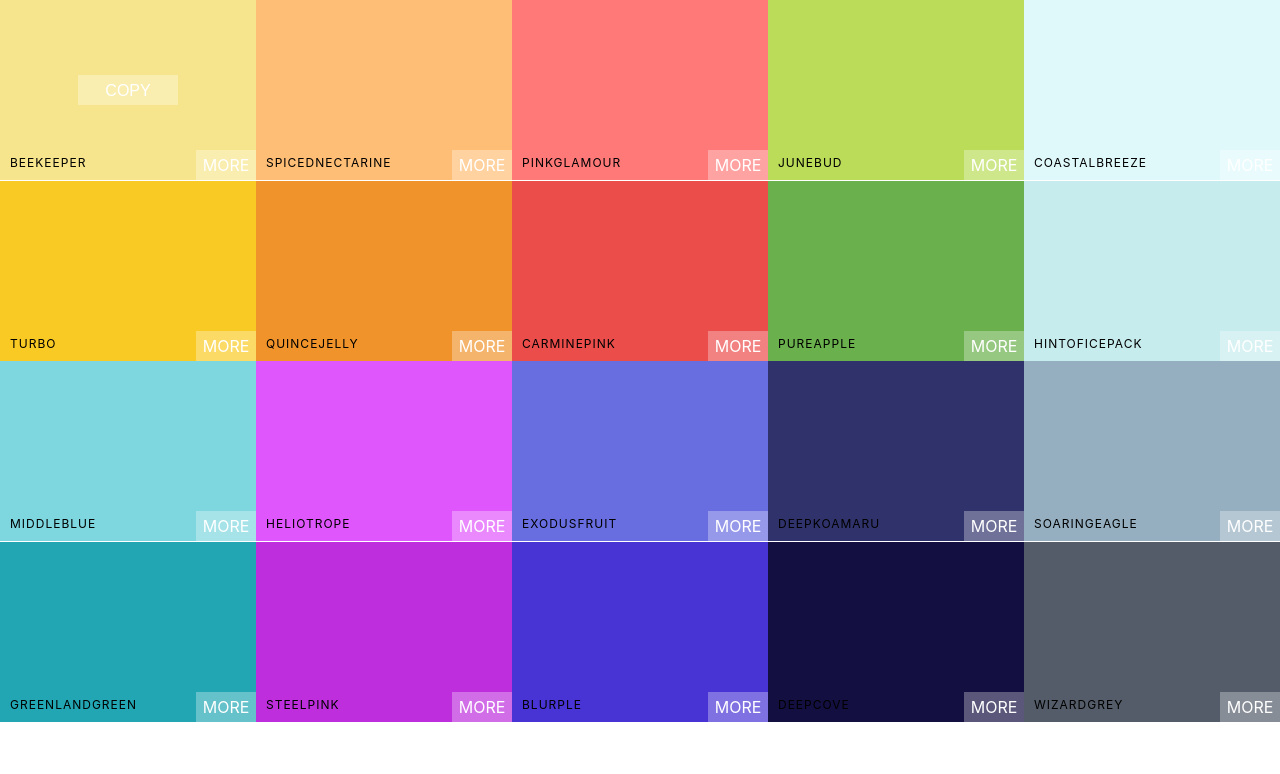
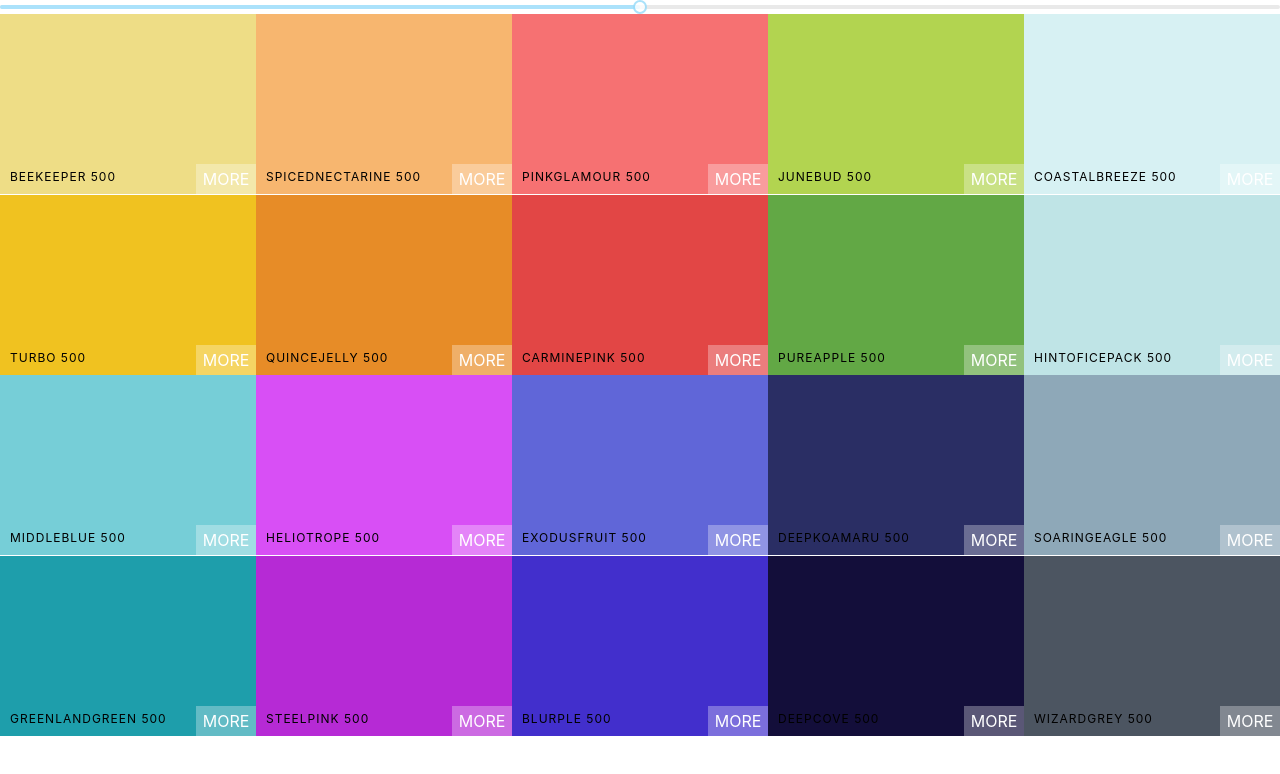
Before and after one commit to karollann/color-project, a React (Create React App) app: page / in a window 1280 px wide. Shown: the top 774 px of the page. Built offline with nearby package versions, Linux system fonts and the light colour scheme.

Commit message:
Add unstyled color slider

```diff
--- a/package.json
+++ b/package.json
@@ -7,6 +7,7 @@
     "@testing-library/react": "^13.4.0",
     "@testing-library/user-event": "^13.5.0",
     "chroma-js": "^2.4.2",
+    "rc-slider": "^10.0.1",
     "react": "^18.2.0",
     "react-copy-to-clipboard": "^5.1.0",
     "react-dom": "^18.2.0",
--- a/src/App.js
+++ b/src/App.js
@@ -3,10 +3,9 @@ import { seedColors } from "./seedColors";
 import { generatePalette } from "./colorHelpers";
 
 function App() {
-  console.log(generatePalette(seedColors[4]));
   return (
     <div className="App">
-      <Palette {...seedColors[4]} />
+      <Palette palette={generatePalette(seedColors[4])} />
     </div>
   );
 }
--- a/src/Palette.jsx
+++ b/src/Palette.jsx
@@ -1,17 +1,26 @@
-import React from "react";
+import React, { useState } from "react";
 import { ColorBox } from "./ColorBox";
 import "./Palette.css";
+import Slider from "rc-slider";
+import "rc-slider/assets/index.css";
 
-export const Palette = ({ colors }) => {
+export const Palette = ({ palette }) => {
+  const [level, setLevel] = useState(500);
+
+  const changeLevel = (level) => setLevel(level);
+
   return (
     <div className="Palette">
+      <Slider
+        defaultValue={level}
+        min={100}
+        max={900}
+        step={100}
+        onAfterChange={changeLevel}
+      />
       <div className="Palette-colors">
-        {colors.map((color) => (
-          <ColorBox
-            key={color.name}
-            background={color.color}
-            name={color.name}
-          />
+        {palette.colors[level].map((color) => (
+          <ColorBox key={color.name} background={color.hex} name={color.name} />
         ))}
       </div>
     </div>
```
Also changed, not shown: 1 other file (tests, documents, lock files or other folders).
